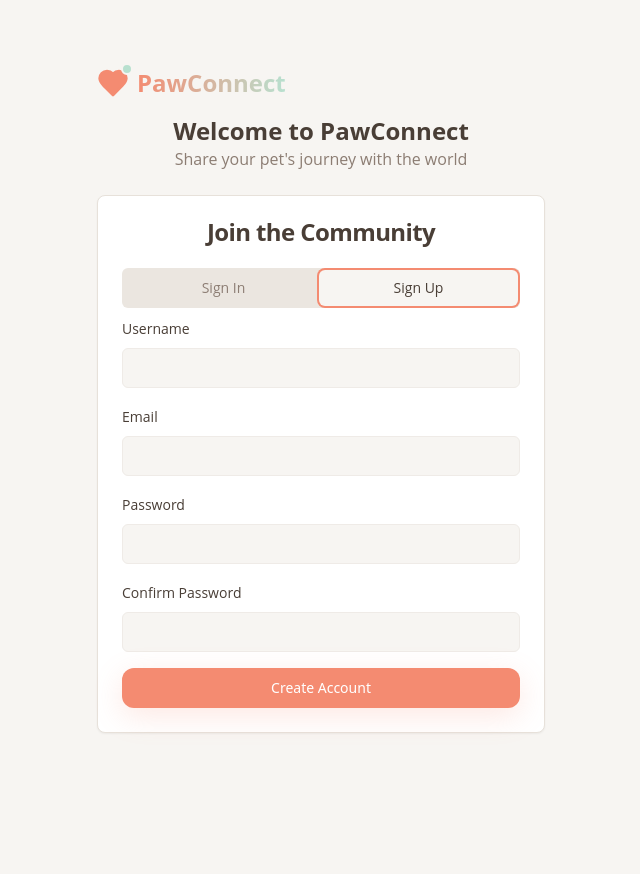
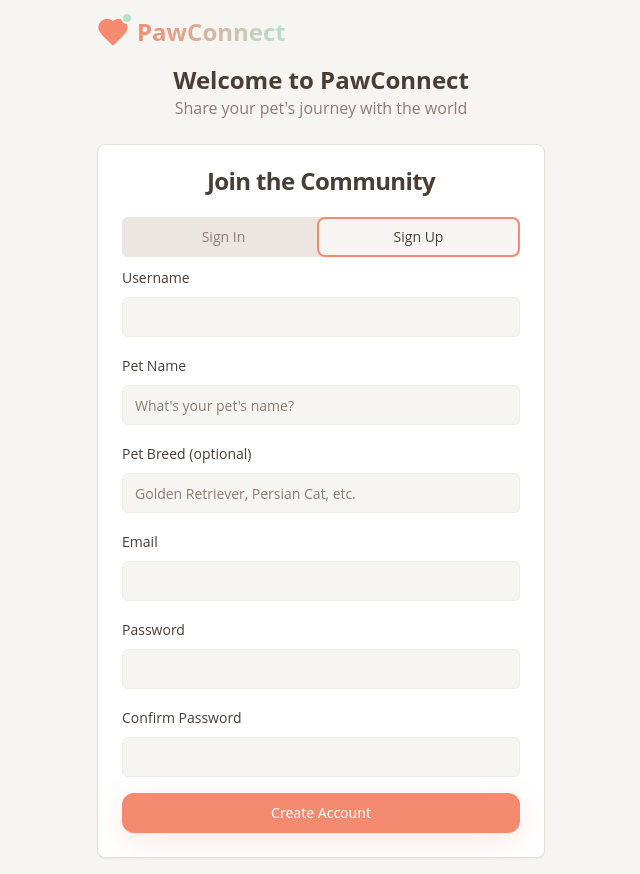
Before and after one commit to jyp1011/purrfect-post, a React (Vite) app: page /auth in a window 1280 px wide. Both pictures are taken after a click on the tab "Sign Up". Shown: the whole page, without its empty margins (319-959 px from the left). Before the commit the page ends 800 px from the top, so only its background shows below. Built offline with nearby package versions, Linux system fonts and the light colour scheme.

Commit message:
Fix signup flow
The AI is modifying the signup flow to collect pet information, as the application is pet-focused. This change aims to resolve the "unknown pet" issue encountered when creating new posts and improve the user experience by integrating pet details early in the signup process.

```diff
--- a/src/hooks/useAuth.tsx
+++ b/src/hooks/useAuth.tsx
@@ -5,7 +5,7 @@ import { supabase } from '@/integrations/supabase/client';
 interface AuthContextType {
   user: User | null;
   session: Session | null;
-  signUp: (email: string, password: string, username: string) => Promise<{ error: any }>;
+  signUp: (email: string, password: string, username: string, petName?: string, petBreed?: string) => Promise<{ error: any }>;
   signIn: (email: string, password: string) => Promise<{ error: any }>;
   signOut: () => Promise<void>;
   loading: boolean;
@@ -38,7 +38,7 @@ export const AuthProvider = ({ children }: { children: React.ReactNode }) => {
     return () => subscription.unsubscribe();
   }, []);
 
-  const signUp = async (email: string, password: string, username: string) => {
+  const signUp = async (email: string, password: string, username: string, petName?: string, petBreed?: string) => {
     const redirectUrl = `${window.location.origin}/`;
 
     const { error } = await supabase.auth.signUp({
@@ -46,7 +46,11 @@ export const AuthProvider = ({ children }: { children: React.ReactNode }) => {
       password,
       options: {
         emailRedirectTo: redirectUrl,
-        data: { username }
+        data: {
+          username,
+          pet_name: petName,
+          pet_breed: petBreed
+        }
       }
     });
     return { error };
--- a/src/pages/Auth.tsx
+++ b/src/pages/Auth.tsx
@@ -23,7 +23,9 @@ const Auth = () => {
     email: '',
     password: '',
     username: '',
-    confirmPassword: ''
+    confirmPassword: '',
+    petName: '',
+    petBreed: ''
   });
 
   const handleSignIn = async (e: React.FormEvent) => {
@@ -63,7 +65,7 @@ const Auth = () => {
 
     setIsLoading(true);
 
-    const { error } = await signUp(signUpForm.email, signUpForm.password, signUpForm.username);
+    const { error } = await signUp(signUpForm.email, signUpForm.password, signUpForm.username, signUpForm.petName, signUpForm.petBreed);
 
     if (error) {
       toast({
@@ -142,6 +144,27 @@ const Auth = () => {
                     />
                   </div>
                   <div className="space-y-2">
+                    <Label htmlFor="pet-name">Pet Name</Label>
+                    <Input
+                      id="pet-name"
+                      type="text"
+                      placeholder="What's your pet's name?"
+                      value={signUpForm.petName}
+                      onChange={(e) => setSignUpForm(prev => ({ ...prev, petName: e.target.value }))}
+                      required
+                    />
+                  </div>
+                  <div className="space-y-2">
+                    <Label htmlFor="pet-breed">Pet Breed (optional)</Label>
+                    <Input
+                      id="pet-breed"
+                      type="text"
+                      placeholder="Golden Retriever, Persian Cat, etc."
+                      value={signUpForm.petBreed}
+                      onChange={(e) => setSignUpForm(prev => ({ ...prev, petBreed: e.target.value }))}
+                    />
+                  </div>
+                  <div className="space-y-2">
                     <Label htmlFor="signup-email">Email</Label>
                     <Input
                       id="signup-email"
```
Also changed, not shown: 1 other file (tests, documents, lock files or other folders).
